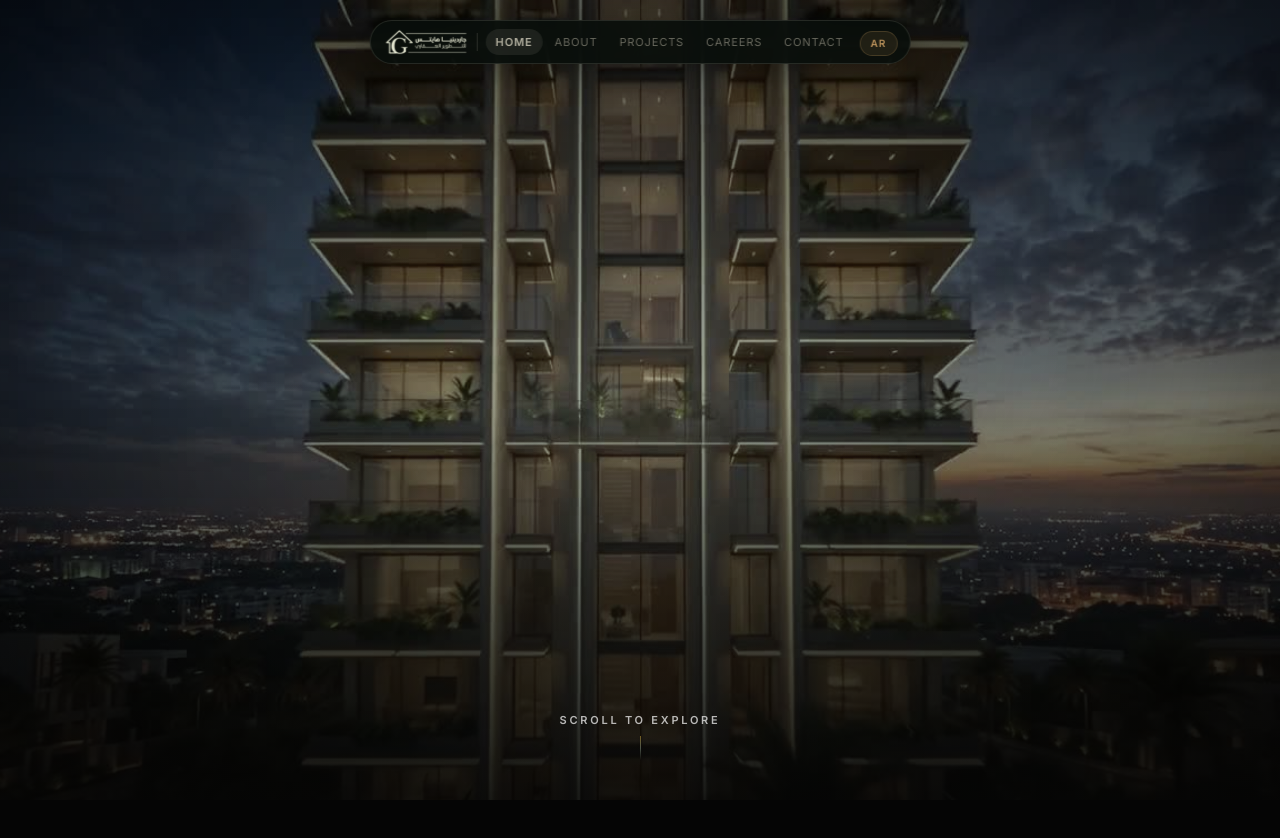
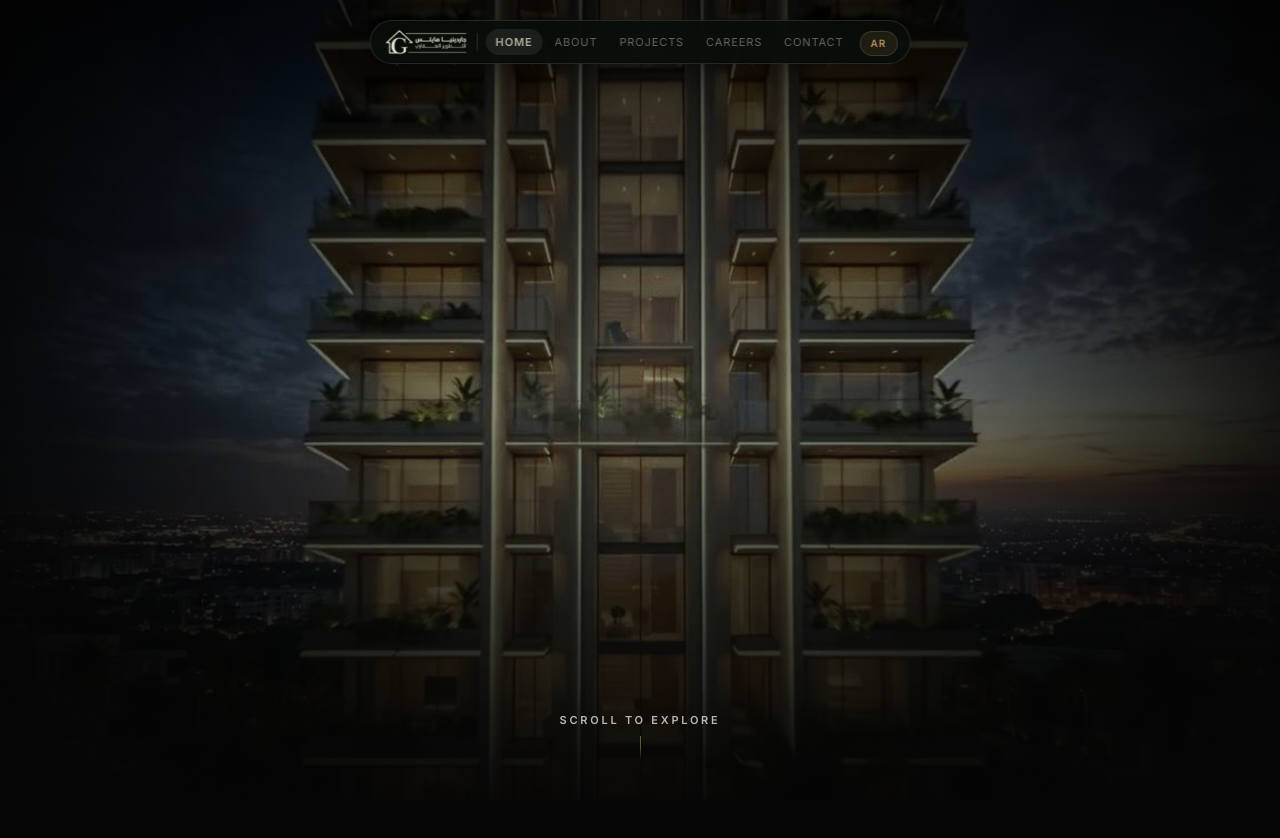
Before and after one commit to tetoooo801-a11y/gardina, a React (Vite) app: page / in a window 1280 px wide. Shown: the top 838 px of the page. Built offline with nearby package versions, Linux system fonts and the light colour scheme; the HTML template or start-up script is replaced by a standard one.

Commit message:
feat(hero): add finale logo reveal after text beats and 35mm film grain quality enhancer

```diff
--- a/src/components/TowerHeroScrollytelling.tsx
+++ b/src/components/TowerHeroScrollytelling.tsx
@@ -12,6 +12,10 @@ import {
 import { useLang } from '../context/LangContext';
 
 const TOTAL_FRAMES = 232;
+
+const gardeniaLogoAr = '/gardenia-logo-collapsed.svg';
+const gardeniaLogoEn = '/gardenia-logo-collapsed-en.svg';
+const gardeniaLogoFull = '/gardenia-logo.svg';
 
 interface ScrollyBeatProps {
   progress: MotionValue<number>;
@@ -59,7 +63,6 @@ function ScrollyBeat({
       style={{ opacity, y }}
       className={`pointer-events-none absolute inset-0 flex flex-col justify-center px-6 ${alignmentClasses}`}
     >
-      {/* Badge / Eyebrow */}
       <span
         className="mb-3 inline-block text-[12px] font-semibold uppercase tracking-[0.25em] drop-shadow-md text-[#d4af37]"
         style={{
@@ -69,9 +72,8 @@ function ScrollyBeat({
         {isAr ? badge.ar : badge.en}
       </span>
 
-      {/* Main Title with Site Display Font */}
       <h2
-        className="text-3xl sm:text-5xl md:text-6xl lg:text-7xl font-normal leading-[1.15] text-white drop-shadow-[0_4px_24px_rgba(0,0,0,0.8)]"
+        className="text-3xl sm:text-5xl md:text-6xl lg:text-7xl font-normal leading-[1.15] text-white drop-shadow-[0_4px_24px_rgba(0,0,0,0.85)]"
         style={{
           fontFamily: isAr ? 'var(--font-ar-display)' : 'var(--font-en-display)',
         }}
@@ -79,7 +81,6 @@ function ScrollyBeat({
         {isAr ? title.ar : title.en}
       </h2>
 
-      {/* Subtitle with Site Body Font */}
       <p
         className="mt-4 text-sm sm:text-base md:text-xl font-light leading-relaxed text-white/80 max-w-xl drop-shadow-[0_2px_12px_rgba(0,0,0,0.9)]"
         style={{
@@ -116,6 +117,23 @@ export default function TowerHeroScrollytelling() {
 
   const exploreIndicatorOpacity = useTransform(scrollYProgress, [0, 0.08], [1, 0]);
 
+  // Logo Reveal Animation at the end of the scroll (after all text beats finish)
+  const logoOpacity = useTransform(
+    smoothProgress,
+    [0.82, 0.88, 0.98, 1.0],
+    [0, 1, 1, 1]
+  );
+  const logoScale = useTransform(
+    smoothProgress,
+    [0.82, 0.88, 0.98, 1.0],
+    [0.92, 1, 1.03, 1.03]
+  );
+  const logoY = useTransform(
+    smoothProgress,
+    [0.82, 0.88, 0.98, 1.0],
+    [30, 0, 0, 0]
+  );
+
   const renderFrame = useCallback((frameIndex: number) => {
     const canvas = canvasRef.current;
     if (!canvas) return;
@@ -125,9 +143,13 @@ export default function TowerHeroScrollytelling() {
     const img = imagesRef.current[frameIndex];
     if (!img || !img.complete || img.naturalWidth === 0) return;
 
-    const dpr = window.devicePixelRatio || 1;
+    const dpr = Math.max(window.devicePixelRatio || 1, 2);
     const width = canvas.width / dpr;
     const height = canvas.height / dpr;
+
+    // Enable high-quality image smoothing & bicubic scaling
+    ctx.imageSmoothingEnabled = true;
+    ctx.imageSmoothingQuality = 'high';
 
     ctx.clearRect(0, 0, canvas.width, canvas.height);
 
@@ -159,7 +181,7 @@ export default function TowerHeroScrollytelling() {
     const canvas = canvasRef.current;
     if (!canvas) return;
 
-    const dpr = window.devicePixelRatio || 1;
+    const dpr = Math.max(window.devicePixelRatio || 1, 2);
     const displayWidth = window.innerWidth;
     const displayHeight = window.innerHeight;
 
@@ -233,7 +255,7 @@ export default function TowerHeroScrollytelling() {
   }, [smoothProgress, imagesLoaded, renderFrame]);
 
   return (
-    <div ref={containerRef} className="relative h-[400vh] bg-[#050505]">
+    <div ref={containerRef} className="relative h-[450vh] bg-[#050505]">
       <div className="sticky top-0 h-screen w-full overflow-hidden flex items-center justify-center bg-[#050505]">
         {/* Preloader Overlay */}
         <AnimatePresence>
@@ -267,39 +289,67 @@ export default function TowerHeroScrollytelling() {
           )}
         </AnimatePresence>
 
-        {/* Dynamic HTML5 Canvas for Sequence */}
+        {/* Dynamic HTML5 Canvas with Contrast & Sharpness Grading */}
         <canvas
           ref={canvasRef}
           className="absolute inset-0 block h-full w-full pointer-events-none"
+          style={{
+            filter: 'contrast(1.12) brightness(0.94) saturate(1.15)',
+          }}
         />
+
+        {/* 🎬 35MM CINEMATIC FILM GRAIN (Masks low resolution & compression artifacts) */}
+        <svg className="pointer-events-none absolute inset-0 h-full w-full opacity-35 mix-blend-overlay">
+          <filter id="hero-film-grain">
+            <feTurbulence
+              type="fractalNoise"
+              baseFrequency="0.8"
+              numOctaves="3"
+              stitchTiles="stitch"
+            />
+            <feColorMatrix type="saturate" values="0" />
+          </filter>
+          <rect width="100%" height="100%" filter="url(#hero-film-grain)" />
+        </svg>
 
         {/* 🌿 LUXURY BOTANICAL TRANSLUCENT GREEN EFFECT OVERLAY */}
         <div
-          className="pointer-events-none absolute inset-0 mix-blend-multiply opacity-75"
+          className="pointer-events-none absolute inset-0 mix-blend-multiply opacity-80"
           style={{
             background:
-              'radial-gradient(ellipse at 50% 40%, rgba(37, 66, 45, 0.55) 0%, rgba(20, 38, 26, 0.75) 60%, rgba(5, 10, 7, 0.95) 100%)',
+              'radial-gradient(ellipse at 50% 45%, rgba(35, 62, 42, 0.6) 0%, rgba(18, 35, 23, 0.8) 60%, rgba(5, 10, 7, 0.96) 100%)',
           }}
         />
 
-        {/* Subtle Ambient Sage / Emerald Glow */}
+        {/* Soft Center Dream Glow & Sage Vignette */}
         <div
-          className="pointer-events-none absolute inset-0 mix-blend-screen opacity-25"
+          className="pointer-events-none absolute inset-0 mix-blend-screen opacity-20"
           style={{
             background:
-              'radial-gradient(circle at 50% 50%, rgba(143, 160, 137, 0.4) 0%, transparent 65%)',
+              'radial-gradient(circle at 50% 50%, rgba(143, 160, 137, 0.5) 0%, transparent 60%)',
           }}
         />
 
-        {/* Bottom Fade to Content & Top Nav Shadow */}
-        <div className="pointer-events-none absolute inset-0 bg-gradient-to-b from-black/40 via-transparent to-[#050505] opacity-80" />
+        {/* Deep Contrast Vignette & Edge Softener */}
+        <div
+          className="pointer-events-none absolute inset-0"
+          style={{
+            background:
+              'radial-gradient(circle at 50% 50%, transparent 40%, rgba(5, 5, 5, 0.7) 80%, #050505 100%)',
+          }}
+        />
 
-        {/* Scrollytelling Story Beats (Bilingual + Project Fonts) */}
+        {/* Top/Bottom Dark Blends */}
+        <div className="pointer-events-none absolute inset-0 bg-gradient-to-b from-black/50 via-transparent to-[#050505] opacity-90" />
+
+        {/* ════════════════════════════════════════════════════
+            SCROLLYTELLING TEXT BEATS (0% -> 80%)
+        ════════════════════════════════════════════════════ */}
         <div className="absolute inset-0 pointer-events-none z-10">
-          {/* Beat A: 0% – 20% */}
+          {/* Beat A: 0% – 19% */}
           <ScrollyBeat
             progress={smoothProgress}
-            range={[0.0, 0.05, 0.18, 0.23]}
+            range={[0.0, 0.04, 0.15, 0.19]}
             badge={{ en: 'The Vision', ar: 'الرؤية المعمارية' }}
             title={{ en: 'Monumental Living', ar: 'حياة استثنائية راقية' }}
             subtitle={{
@@ -309,10 +359,10 @@ export default function TowerHeroScrollytelling() {
             isAr={isAr}
           />
 
-          {/* Beat B: 25% – 45% */}
+          {/* Beat B: 21% – 39% */}
           <ScrollyBeat
             progress={smoothProgress}
-            range={[0.26, 0.31, 0.43, 0.48]}
+            range={[0.21, 0.25, 0.35, 0.39]}
             badge={{ en: 'Biophilic Sanctuary', ar: 'ملاذ بيئي مستدام' }}
             title={{ en: 'Living In Harmony', ar: 'تناغم الطبيعة والعمارة' }}
             subtitle={{
@@ -322,10 +372,10 @@ export default function TowerHeroScrollytelling() {
             isAr={isAr}
           />
 
-          {/* Beat C: 50% – 70% */}
+          {/* Beat C: 41% – 59% */}
           <ScrollyBeat
             progress={smoothProgress}
-            range={[0.51, 0.56, 0.68, 0.73]}
+            range={[0.41, 0.45, 0.55, 0.59]}
             badge={{ en: 'Master Craftsmanship', ar: 'حرفية وإتقان' }}
             title={{ en: 'Refined Interiors', ar: 'تصاميم داخلية فاخرة' }}
             subtitle={{
@@ -335,10 +385,10 @@ export default function TowerHeroScrollytelling() {
             isAr={isAr}
           />
 
-          {/* Beat D: 75% – 95% */}
+          {/* Beat D: 61% – 79% */}
           <ScrollyBeat
             progress={smoothProgress}
-            range={[0.76, 0.81, 0.93, 0.98]}
+            range={[0.61, 0.65, 0.75, 0.79]}
             badge={{ en: 'Sky Residences', ar: 'أجنحة السحاب' }}
             title={{ en: 'Claim Your Horizon', ar: 'امتلك أفقك الخاص' }}
             subtitle={{
@@ -348,6 +398,61 @@ export default function TowerHeroScrollytelling() {
             isAr={isAr}
           />
         </div>
+
+        {/* ════════════════════════════════════════════════════
+            ✨ FINALE: LOGO REVEAL AFTER ALL TEXT FINISHES (82% -> 100%)
+        ════════════════════════════════════════════════════ */}
+        <motion.div
+          style={{ opacity: logoOpacity, scale: logoScale, y: logoY }}
+          className="pointer-events-none absolute inset-0 z-20 flex flex-col items-center justify-center px-6 text-center"
+        >
+          {/* Subtle Ambient Backlight Glow behind Logo */}
+          <div
+            className="absolute h-64 w-64 md:h-80 md:w-80 rounded-full blur-3xl opacity-40"
+            style={{
+              background: 'radial-gradient(circle, #d4af37 0%, #8FA089 50%, transparent 70%)',
+            }}
+          />
+
+          {/* Golden Badge Accent */}
+          <span
+            className="mb-4 inline-block text-[11px] md:text-[13px] font-semibold tracking-[0.35em] uppercase text-[#d4af37] drop-shadow-md"
+            style={{
+              fontFamily: isAr ? 'var(--font-ar-body)' : 'var(--font-en-body)',
+            }}
+          >
+            {t('Gardenia Developments', 'جاردينيا للتطوير العقاري')}
+          </span>
+
+          {/* Official Logo Display */}
+          <div className="relative mb-6 max-w-[280px] sm:max-w-[360px] md:max-w-[440px] drop-shadow-[0_8px_32px_rgba(212,175,55,0.45)]">
+            <img
+              src={isAr ? gardeniaLogoAr : gardeniaLogoEn}
+              alt="Gardenia Heights Logo"
+              className="h-auto w-full object-contain brightness-0 invert sepia hue-rotate-[5deg] saturate-[2.5]"
+              style={{
+                filter:
+                  'drop-shadow(0 0 16px rgba(212,175,55,0.35)) brightness(1.2) contrast(1.1)',
+              }}
+            />
+          </div>
+
+          {/* Slogan underneath the Logo */}
+          <p
+            className="max-w-lg text-sm sm:text-base md:text-xl font-light text-white/90 drop-shadow-[0_2px_12px_rgba(0,0,0,0.9)]"
+            style={{
+              fontFamily: isAr ? 'var(--font-ar-display)' : 'var(--font-en-display)',
+            }}
+          >
+            {t(
+              'A developer that plants roots, not just buildings.',
+              'مطوّر يزرع جذوراً في المستقبل، مش مجرد مباني.'
+            )}
+          </p>
+
+          {/* Elegant Gold Divider */}
+          <div className="mt-5 h-[1px] w-24 bg-gradient-to-r from-transparent via-[#d4af37]/80 to-transparent" />
+        </motion.div>
 
         {/* "Scroll to Explore" / "مرر للاستكشاف" Indicator */}
         <motion.div
```
